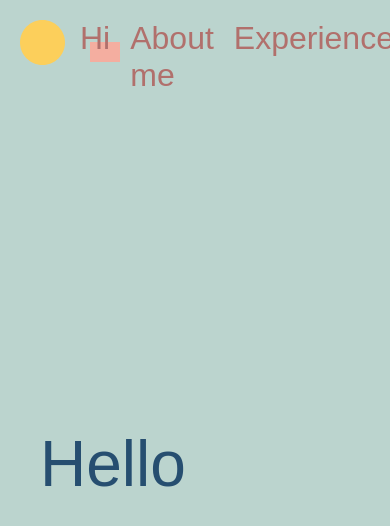
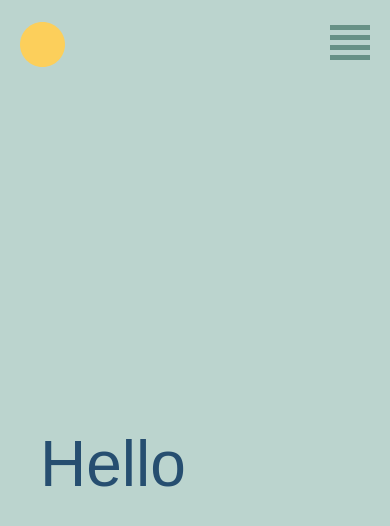
Before and after one commit to pondsy/portfolio, a React (Create React App) app: page / in a window 390 px wide. Shown: the top 526 px of the page. Built offline with nearby package versions, Linux system fonts and the light colour scheme.

Commit message:
using hamburger menu on mobile screen size

```diff
--- /dev/null
+++ b/src/Components/Header/HamburgerIcon/HamburgerIcon.module.scss
@@ -0,0 +1,51 @@
+@import "../../../Style/breakpoints.module";
+
+.hamburger {
+  cursor: pointer;
+  z-index: 10;
+  display: none;
+
+  @media only screen and (max-width: $breakpoint-medium) {
+    display: inline;
+    z-index: 10;
+  }
+}
+
+.hamburger.active .bar:nth-child(1) {
+  opacity: 0;
+}
+.hamburger.active .bar:nth-child(4) {
+  opacity: 0;
+}
+
+.hamburger.active .bar:nth-child(2) {
+  @media only screen and (max-width: $breakpoint-medium) {
+    transform: translateY(5px) rotate(45deg);
+  }
+}
+.hamburger.active .bar:nth-child(3) {
+  @media only screen and (max-width: $breakpoint-medium) {
+    transform: translateY(-5px) rotate(-45deg);
+  }
+}
+
+.bar {
+  display: block;
+  width: 40px;
+  height: 5px;
+  margin: 4px auto;
+  -webkit-transition: all 0.4s ease-in-out;
+  transition: all 0.4s ease-in-out;
+  background: var(--color-secondary-text);
+
+
+  @media only screen and (max-width: $breakpoint-medium) {
+    width: 40px;
+    height: 5px;
+    margin: 5px auto;
+  }
+}
+
+.bar.active {
+  background-color: var(--color-action-text);
+}
--- /dev/null
+++ b/src/Components/Header/HamburgerIcon/HamburgerIcon.tsx
@@ -0,0 +1,20 @@
+import styles from "./HamburgerIcon.module.scss";
+
+interface HamburgerProps {
+    isOpen: boolean;
+    onClick?: () => void;
+}
+
+const HamburgerIcon = ({isOpen, onClick}: HamburgerProps) => {
+
+    return (
+        <div onClick={onClick} className={`${styles.hamburger} ${isOpen ? styles.active : '' }`}>
+            <span className={`${styles.bar} ${isOpen ? styles.active : '' }`}/>
+            <span className={`${styles.bar} ${isOpen ? styles.active : '' }`}/>
+            <span className={`${styles.bar} ${isOpen ? styles.active : '' }`}/>
+            <span className={`${styles.bar} ${isOpen ? styles.active : '' }`}/>
+        </div>
+    )
+}
+
+export default HamburgerIcon;
--- /dev/null
+++ b/src/Components/Header/HamburgerIcon/index.tsx
@@ -0,0 +1,3 @@
+import HamburgerIcon from "./HamburgerIcon";
+
+export default HamburgerIcon;
--- /dev/null
+++ b/src/Components/Header/HamburgerMenu/HamburgerMenu.module.scss
@@ -0,0 +1,29 @@
+@import "./src/Style/breakpoints.module";
+
+.header {
+  height: 10vh;
+  position: fixed;
+  top: 0;
+  width: 100%;
+  display: flex;
+  flex-direction: row;
+  justify-content: flex-end;
+  align-items: center;
+}
+
+.overlay {
+  background-color: var(--color-primary);
+  opacity: 0.95;
+  height: 100%;
+  width: 100%;
+  position: fixed;
+  top: 0;
+  left: 0;
+  flex-direction: column;
+  justify-content: center;
+  align-items: center;
+
+  @media only screen and (min-width: $breakpoint-medium) {
+    display: none !important;
+  }
+}
--- /dev/null
+++ b/src/Components/Header/HamburgerMenu/HamburgerMenu.tsx
@@ -0,0 +1,21 @@
+import styles from "./HamburgerMenu.module.scss";
+import React from "react";
+import {NavProps} from "../Header";
+
+const HamburgerMenu = ({links, isOpen, scrollInView}: NavProps) => {
+    return (
+        <React.Fragment>
+            <div className={styles.overlay} style={{display : isOpen ? 'flex' : 'none'}}>
+                {Object.entries(links).map(([key, value], index) => (
+                    <div className={styles.hamburgerItem} style={{display : isOpen ? 'inline' : 'none'}} key={index}>
+                        <div style={{display : isOpen ? 'inline' : 'none'}}>
+                            <div className={styles.item} onClick={() => scrollInView(value)}>{key}</div>
+                        </div>
+                    </div>
+                ))}
+            </div>
+        </React.Fragment>
+    )
+}
+
+export default HamburgerMenu;
--- a/src/Components/Header/Header.module.scss
+++ b/src/Components/Header/Header.module.scss
@@ -1,3 +1,5 @@
+@import "./src/Style/breakpoints.module";
+
 .header {
   height: 10vh;
   position: fixed;
@@ -8,19 +10,24 @@
   background: var(--color-primary);
   color: var(--color-action-text);
   justify-content: space-between;
+  align-items: center;
   gap: 20px;
   font-size: 2em;
   padding: 20px;
 }
 
-.menuitem {
-  cursor: pointer;
-}
-
-.navBar {
+.menu {
   display: flex;
   flex-direction: row;
   gap: 20px;
+
+  @media only screen and (max-width: $breakpoint-medium) {
+    display: none;
+  }
+}
+
+.menuItem {
+  cursor: pointer;
 }
 
 .active {
@@ -30,3 +37,26 @@
     margin: -15px -10px 0 10px;
   }
 }
+
+.hamburgerItem {
+  width: 2rem;
+  height: 2rem;
+  justify-content: space-around;
+  flex-flow: column nowrap;
+  z-index: 10;
+  display: none;
+    @media only screen and (max-width: $breakpoint-medium) {
+    display: inline;
+      padding: 10px 10px 0 0;
+      z-index: 10;
+  }
+}
+
+.item {
+  width: 2rem;
+  height: 0.25rem;
+  border-radius: 10px;
+  background-color: var(--color-action-text);
+  transform-origin: 1px;
+  transition: all 0.3s linear;
+}
--- a/src/Components/Header/Header.tsx
+++ b/src/Components/Header/Header.tsx
@@ -1,16 +1,27 @@
 import styles from './Header.module.scss';
-import {useLayoutEffect} from "react";
+import {useState} from "react";
 import ThemeToggle from "../Toggle/Toggle";
 import React from 'react';
 import {useActiveSections} from "../../Hooks/useActiveSection";
+import HamburgerMenu from "./HamburgerMenu/HamburgerMenu";
+import ReactDOM from "react-dom";
+import HamburgerIcon from "./HamburgerIcon";
 
 interface HeaderProps {
     setTheme: (isDark: boolean) => void
 }
 
+export interface NavProps {
+    links : {[key:string]: string};
+    isOpen?: boolean;
+    closeMenu: () => void;
+    scrollInView: (value: any) => void;
+}
+
 const Header = ({setTheme}: HeaderProps) => {
 
     const {activeId} = useActiveSections();
+    const [hamburgerIsOpen, setHamburgerIsOpen] = useState(false);
 
     const navigation = {
         'Hi': 'welcome-section',
@@ -21,29 +32,32 @@ const Header = ({setTheme}: HeaderProps) => {
     }
 
     const scrollIntoView = (elementId: string) => {
+        if (hamburgerIsOpen) setHamburgerIsOpen(false);
         const element = document.getElementById(elementId);
         if (!element) return;
         element.scrollIntoView({behavior: 'smooth'});
     }
 
-    useLayoutEffect(() => {
-        console.log('activeId', activeId)
-    }, [activeId])
+    const toggleHamburgerMenu = () => {
+        setHamburgerIsOpen((prev) => !prev)
+    }
 
-    return (
+    const menu = (
         <div className={styles.header}>
             <ThemeToggle setTheme={setTheme}/>
-            <nav className={styles.navBar}>
+            <nav className={styles.menu}>
                 {Object.entries(navigation).map(([key, value], index) => (
-                    <div className={`${styles.menuitem} ${activeId === value ? styles.active : ''}`} key={index}>
+                    <div className={`${styles.menuItem} ${activeId === value ? styles.active : ''}`} key={index}>
                         <div onClick={() => scrollIntoView(value)}>{key}</div>
                         <div className={styles.underline}/>
                     </div>
-
                 ))}
             </nav>
+            <HamburgerIcon onClick={toggleHamburgerMenu} isOpen={hamburgerIsOpen}/>
+            <HamburgerMenu links={navigation} scrollInView={scrollIntoView} isOpen={hamburgerIsOpen} closeMenu={toggleHamburgerMenu}/>
         </div>
     )
+    return ReactDOM.createPortal(menu, document.body);
 }
 
 export default Header;
--- a/src/index.tsx
+++ b/src/index.tsx
@@ -12,6 +12,7 @@ root.render(
     <React.StrictMode>
         <ActiveSectionProvider>
             <App/>
+            <div id="menu"/>
         </ActiveSectionProvider>
     </React.StrictMode>
 );
```
